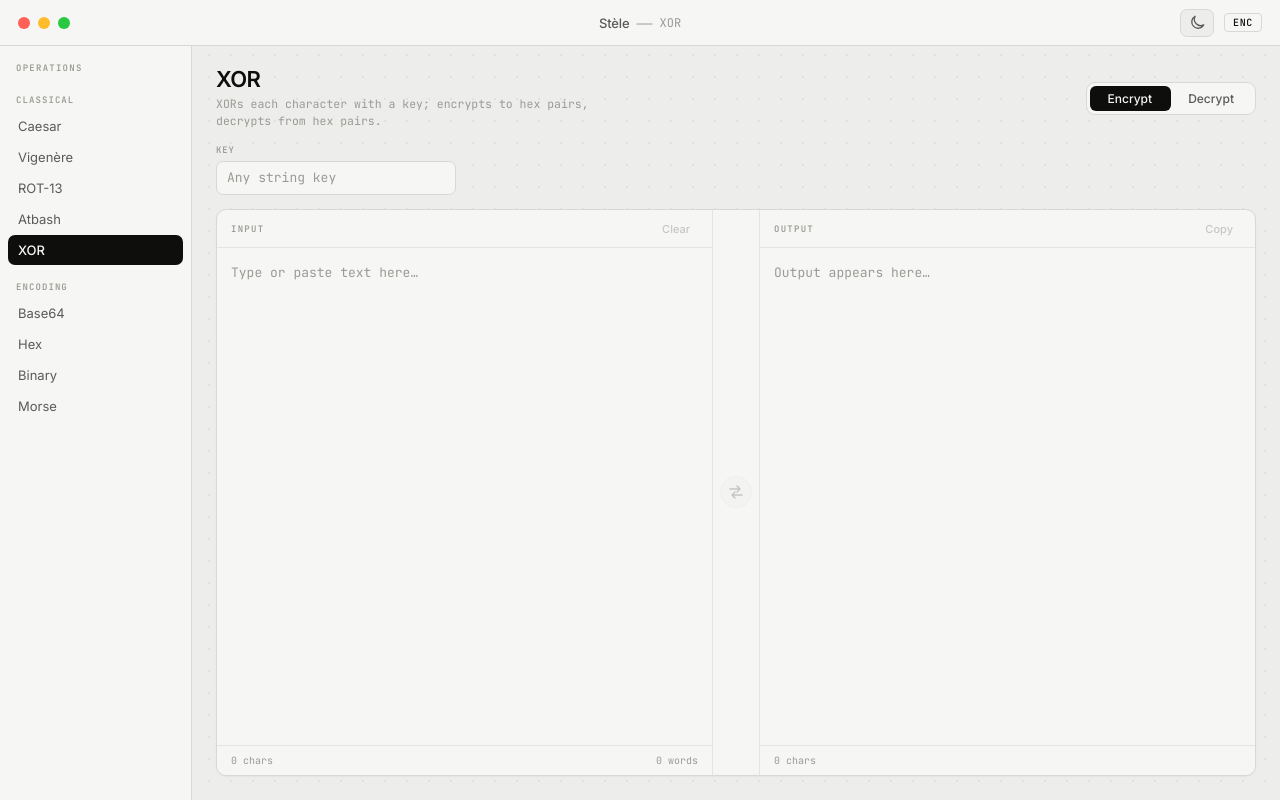
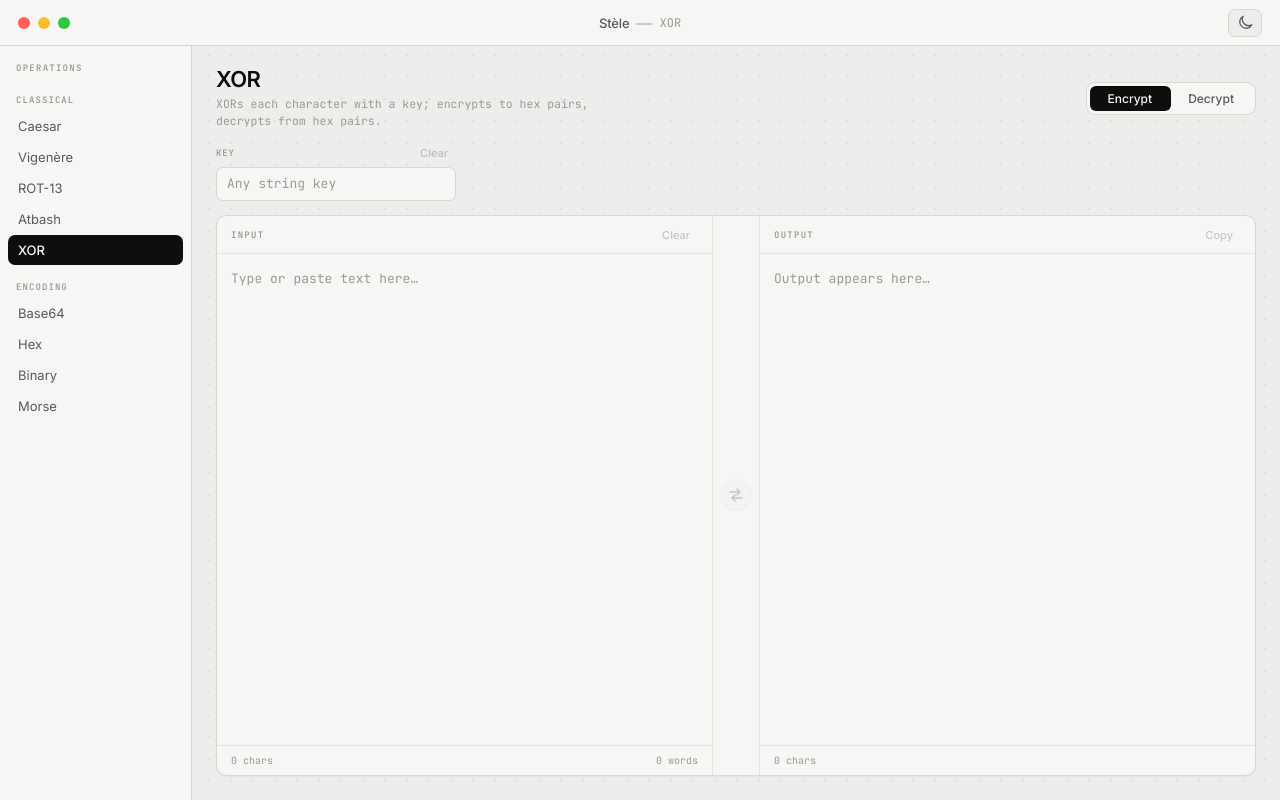
Before and after one commit to kevinpradith/stele, a Next.js app: page / in a window 1280 px wide. Both pictures are taken after a click on the button "XOR". Built offline with nearby package versions, Linux system fonts and the light colour scheme.

Commit message:
feat: add ParamsBar and Titlebar components for cipher configuration and application header

```diff
--- a/src/components/ParamsBar.tsx
+++ b/src/components/ParamsBar.tsx
@@ -48,9 +48,20 @@ export default function ParamsBar({
 
       {cipher.needsKey && (
         <div className="param-field">
-          <label className="param-label" htmlFor="param-key">
-            Key
-          </label>
+          <div style={{ display: 'flex', justifyContent: 'space-between', alignItems: 'center' }}>
+            <label className="param-label" htmlFor="param-key">
+              Key
+            </label>
+            <button
+              className="io-action"
+              onClick={() => onKeyChange('')}
+              disabled={!keyValue}
+              aria-label="Clear key"
+              type="button"
+            >
+              Clear
+            </button>
+          </div>
           <input
             id="param-key"
             type="text"
--- a/src/components/Titlebar.tsx
+++ b/src/components/Titlebar.tsx
@@ -27,12 +27,6 @@ export default function Titlebar({ cipher, mode }: TitlebarProps) {
 
       <div className="titlebar-right">
         <ThemeToggle />
-        <div
-          className={`titlebar-badge${mode === 'encrypt' ? ' is-enc' : ''}`}
-          aria-label={`Mode: ${mode === 'encrypt' ? 'Encrypt' : 'Decrypt'}`}
-        >
-          {mode === 'encrypt' ? 'ENC' : 'DEC'}
-        </div>
       </div>
     </header>
   );
```
